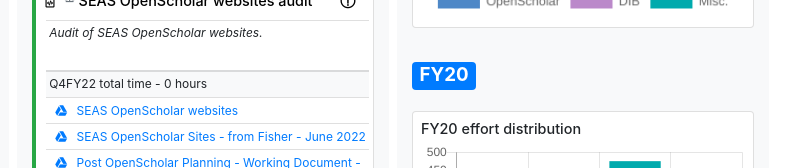
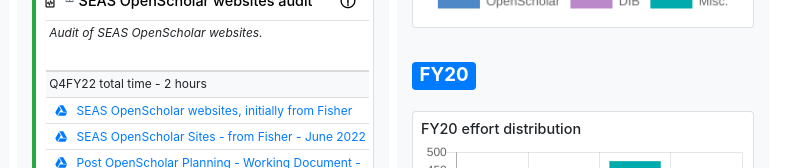
Before and after one commit to Vittorio2015/UX-SEAS, a plain HTML site: page progress/index.html in a window 1280 px wide. Both pictures are taken after a click on the button 641 px from the left and 1001 px from the top of the page. Shown: the part 999-1167 px from the top of the page, without its empty margins (437-1222 px from the left). Drawn offline with nearby package versions, Linux system fonts and the light colour scheme.

Commit message:
Google Sites example

```diff
--- a/progress/index.html
+++ b/progress/index.html
@@ -599,12 +599,12 @@
                                     <ul class="list-group list-group-flush">
                                         <li class="list-group-item list-group-item-margin list-group-item-done texthi-muted bg-light">
                                             <!-- - Q1FY23 total time -->
-                                            Q4FY22 total time - 0 hours
+                                            Q4FY22 total time - 2 hours
                                         </li>
                                         <li class="list-group-item list-group-item-margin text-muted">
                                             <a href="https://docs.google.com/spreadsheets/d/1X-JX4sMdQfiFBrN1xB5N45l220qa1uL8IWB-36xlSw8/edit#gid=0" target="_blank">
                                                 <i class="fab fa-google-drive fa-padding"><span class="sr-only">Google Drive</span></i></i>
-                                                SEAS OpenScholar websites
+                                                SEAS OpenScholar websites, initially from Fisher
                                             </a>
                                         </li>
                                         <li class="list-group-item list-group-item-margin text-muted">
```
